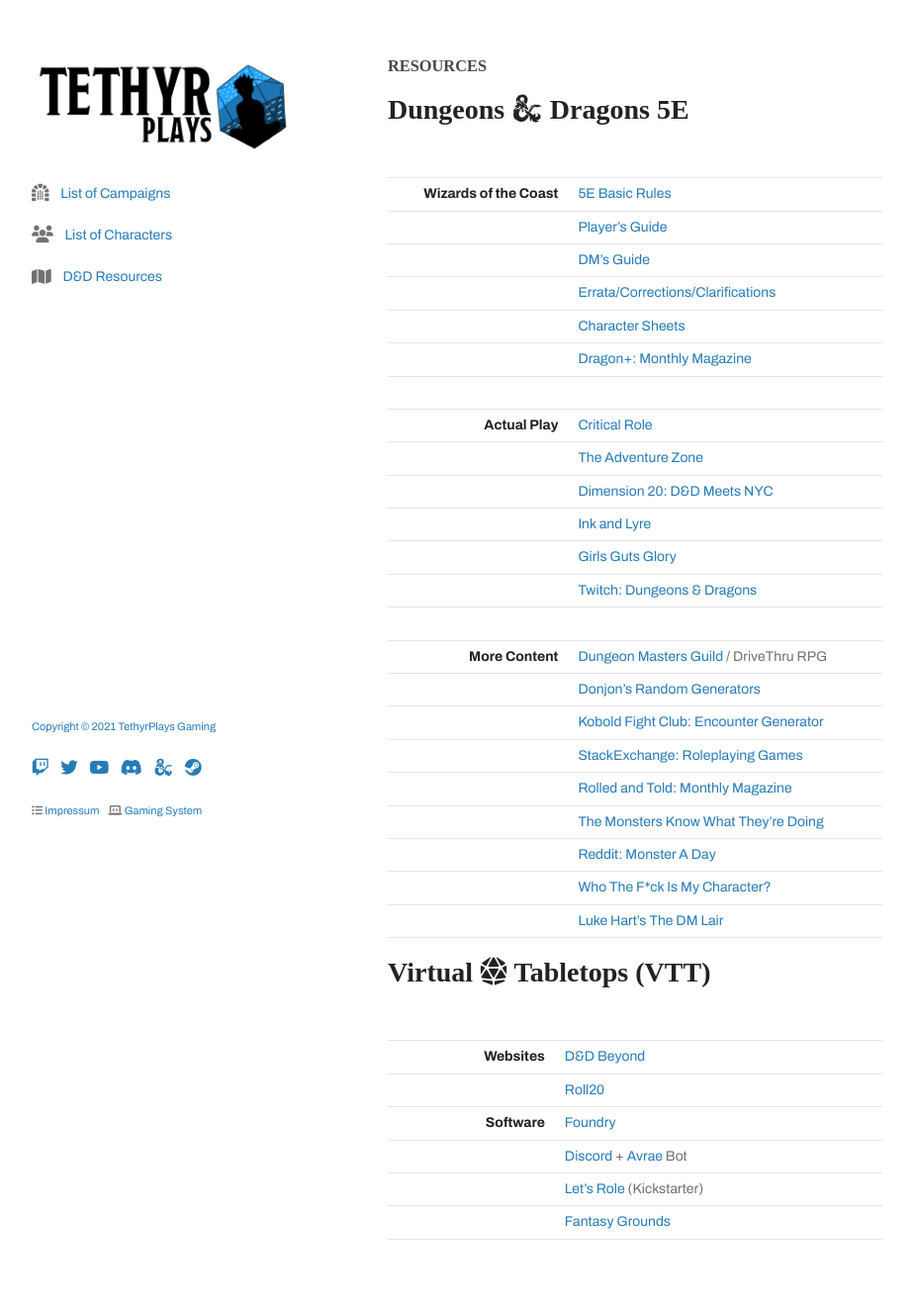
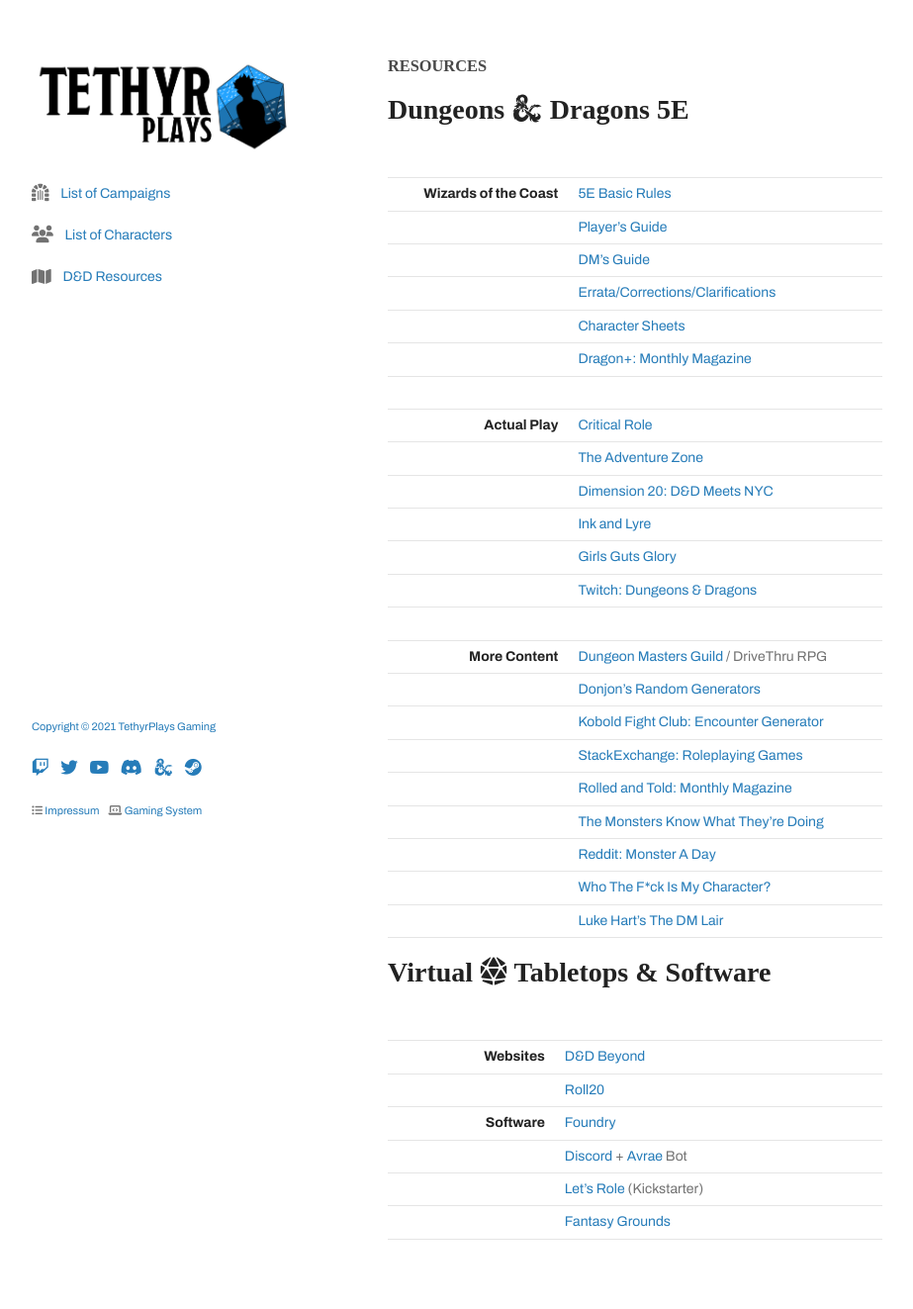
Before and after one commit to tethyrplays/tethyrplays, a Jekyll site: the page built from resources/index.md, in a window 1280 px wide. Shown: the whole page at 99% size, without its empty margins (178-1101 px from the left). Built offline with Jekyll 4.4.1, drawn with Linux system fonts in a browser that asks for light colours; nearby versions of some CDN libraries; some web fonts are replaced; our own code applies the rules of GitHub Pages for plain Markdown files; the repository's description, which GitHub fills in, is left out.

Commit message:
Update index.md

```diff
--- a/resources/index.md
+++ b/resources/index.md
@@ -29,7 +29,7 @@
 | | [Luke Hart's The DM Lair](https://www.thedmlair.com/) |
 
 
-# Virtual <i class="fas fa-dice-d20"></i> Tabletops (VTT)
+# Virtual <i class="fas fa-dice-d20"></i> Tabletops & Software
 
 | | |
 | ---: | :--- |
```
